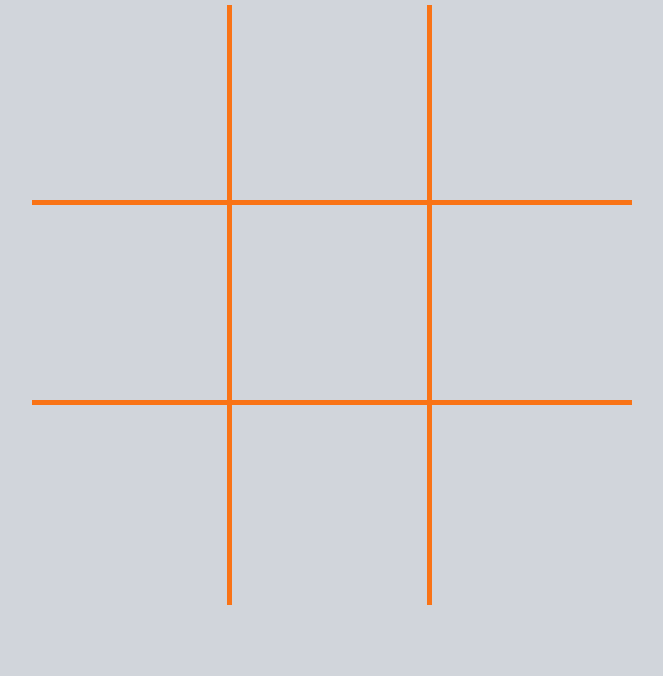
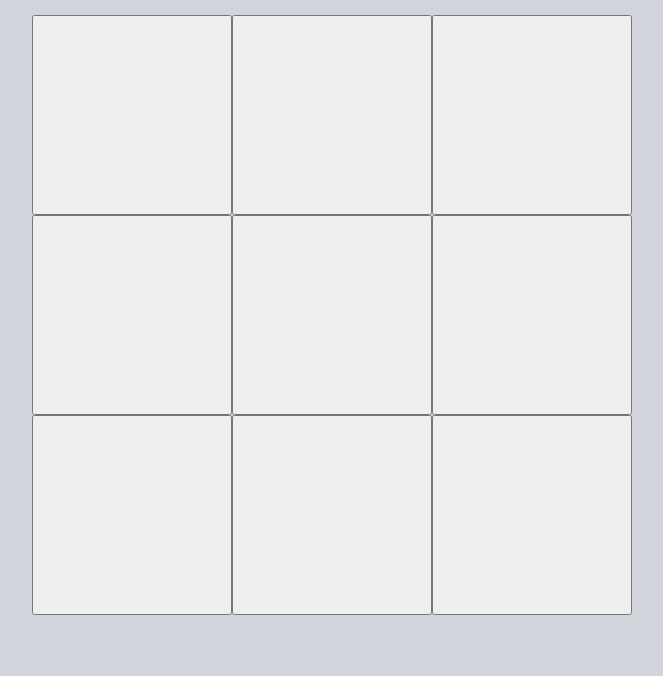
Before and after one commit to Eddie-Thiiru/tic-tac-toe, a website: page index.html in a window 1280 px wide. Shown: the part 124-800 px from the top of the page, without its empty margins (308-971 px from the left). Drawn offline with Linux system fonts and the light colour scheme.

Commit message:
Add gameboard and display functions

```diff
--- a/index.html
+++ b/index.html
@@ -10,19 +10,10 @@
 <body>
     <div class="container">
         <h1>Tic-Tac-Toe</h1>
-        <div id="game-area">
-            <div class="square1"></div>
-            <div class="square2"></div>
-            <div class="square3"></div>
-            <div class="square4"></div>
-            <div class="square5"></div>
-            <div class="square6"></div>
-            <div class="square7"></div>
-            <div class="square8"></div>
-            <div class="square9"></div>
-        </div>
+        <div class="turn"></div>
+        <div id="game-board"></div>
     </div>
 
-    <script type="text/script" src="script.js"></script>
+    <script type="text/javascript" src="script.js"></script>
 </body>
 </html>
--- a/script.js
+++ b/script.js
@@ -1,9 +1,70 @@
-const gameBoard = (() => {
-  const array = [];
-})();
+const gameBoard = () => {
+  const rows = 3;
+  const columns = 3;
+  const board = [];
 
-const player = (name) => {};
+  for (let i = 0; i < rows; i++) {
+    board[i] = [];
+    for (let j = 0; j < columns; j++) {
+      board[i].push(cell());
+    }
+  }
 
-const game = () => {};
+  const getBoard = () => board;
 
-const displayController = (() => {})();
+  return { getBoard };
+};
+
+const cell = () => {
+  let value = "";
+
+  const addValue = (player) => {
+    value = player;
+  };
+
+  const getValue = () => value;
+
+  return { addValue, getValue };
+};
+
+const gameController = (playerOne = "Player One", playerTwo = "Player Two") => {
+  const players = [
+    { name: playerOne, value: "X" },
+    { name: playerTwo, value: "O" },
+  ];
+
+  const board = gameBoard();
+
+  let activePlayer = players[0];
+
+  const switchPlayer = () => {
+    activePlayer = activePlayer === players[0] ? players[1] : players[0];
+  };
+
+  const getActivePlayer = () => switchPlayer();
+
+  return { getBoard: board.getBoard, getActivePlayer };
+};
+
+const displayController = () => {
+  const displayDiv = document.querySelector("#game-board");
+  const game = gameController();
+
+  const display = () => {
+    const board = game.getBoard();
+    console.log(board);
+
+    board.forEach((row) => {
+      row.forEach((cell, index) => {
+        const square = document.createElement("button");
+        square.classList.add("cell");
+        square.dataset.cell = index;
+        square.textContent = cell.getValue();
+
+        displayDiv.appendChild(square);
+      });
+    });
+  };
+  display();
+};
+displayController();
--- a/styles.css
+++ b/styles.css
@@ -20,7 +20,7 @@ body {
     align-items: center;
 }
 
-#game-area {
+#game-board {
     height: 600px;
     width: 600px;
     display: grid;
@@ -28,20 +28,28 @@ body {
     grid-template-rows: repeat(3, 1fr);
 }
 
-.square1,
-.square2,
-.square4,
-.square5 {
+#square1,
+#square2,
+#square4,
+#square5 {
     border-right: 5px solid #f97316;
     border-bottom: 5px solid #f97316;
 }
 
-.square3,
-.square6 {
+#square3,
+#square6 {
     border-bottom: 5px solid #f97316;
 }
 
-.square7,
-.square8 {
+#square7,
+#square8 {
     border-right: 5px solid #f97316;
 }
+
+.square {
+    font-size: 128px;
+    color: #f97316;
+    display: flex;
+    justify-content: center;
+    align-items: center;
+}
```
Also changed, not shown: .eslintrc.json.
